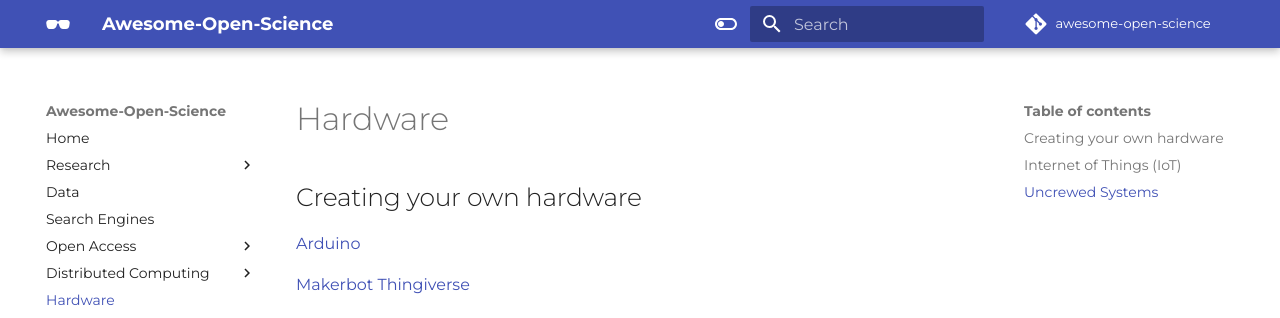
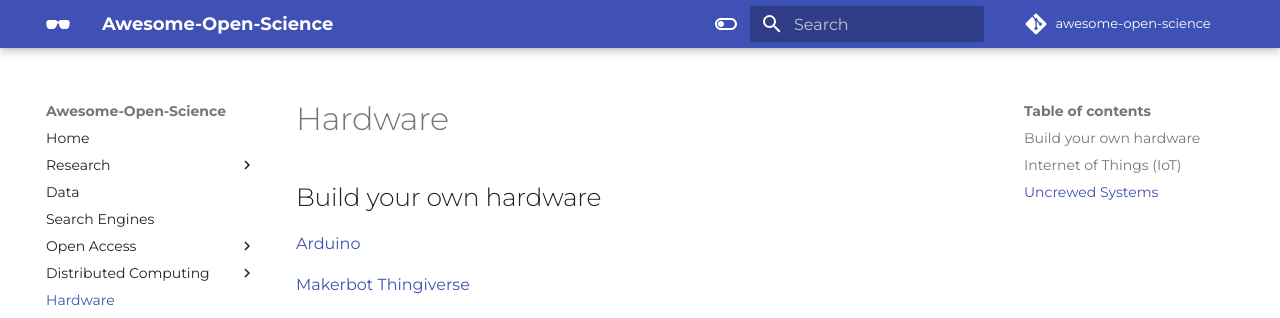
Before and after one commit to tyson-swetnam/awesome-open-science, an MkDocs documentation site: the page built from docs/hardware.md, in a window 1280 px wide and 1077 px high. Shown: the top 318 px of the window. Built offline with MkDocs 1.6.1 and Material for MkDocs 9.7.7, drawn with Linux system fonts in a browser that asks for light colours; some web fonts are replaced; comment, search, counter and statistics services are not loaded.

Commit message:
Update hardware.md

```diff
--- a/docs/hardware.md
+++ b/docs/hardware.md
@@ -1,4 +1,4 @@
-## Creating your own hardware
+## Build your own hardware
 
 [Arduino](https://www.arduino.cc/){target=_blank}
 
```
